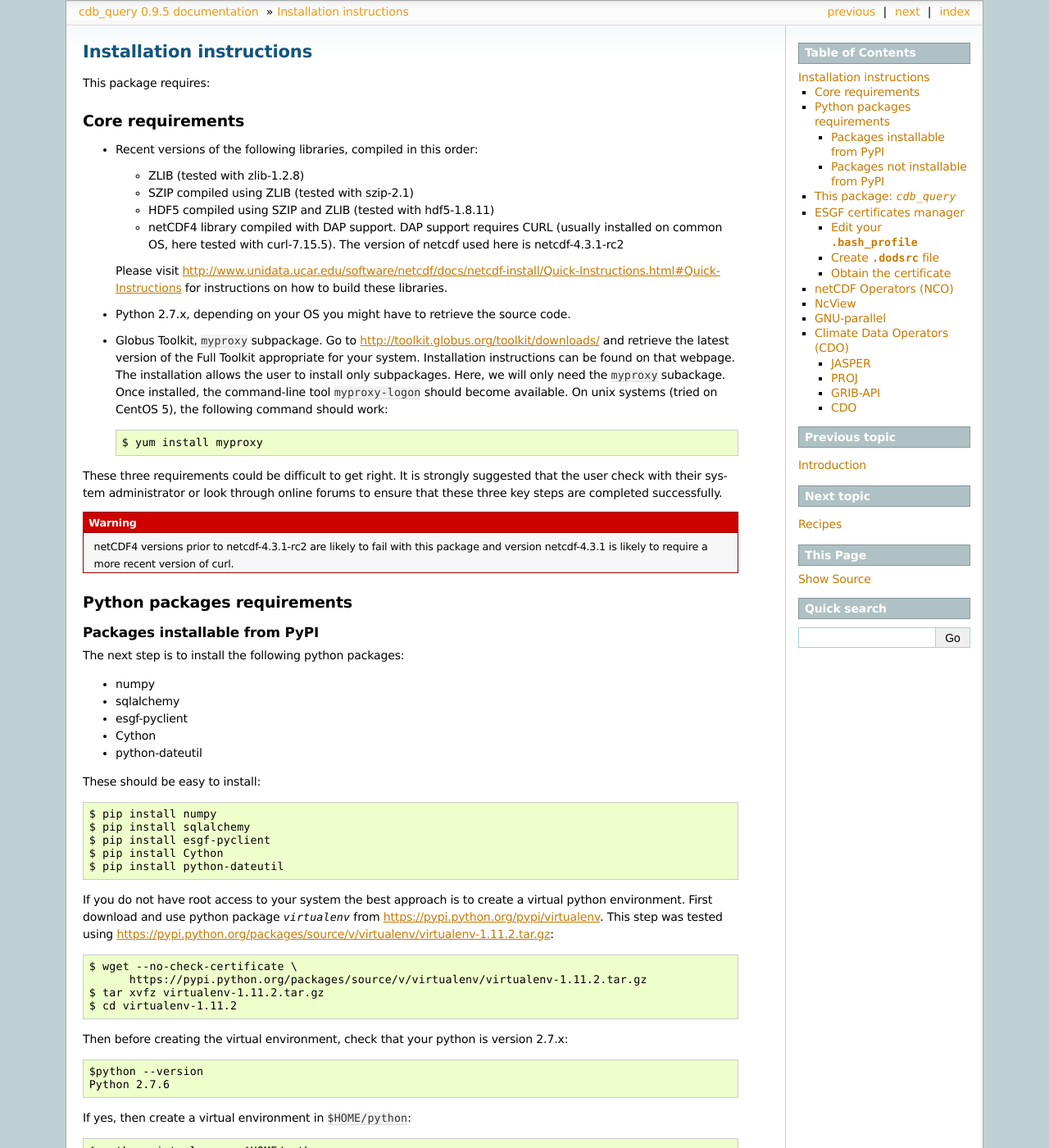
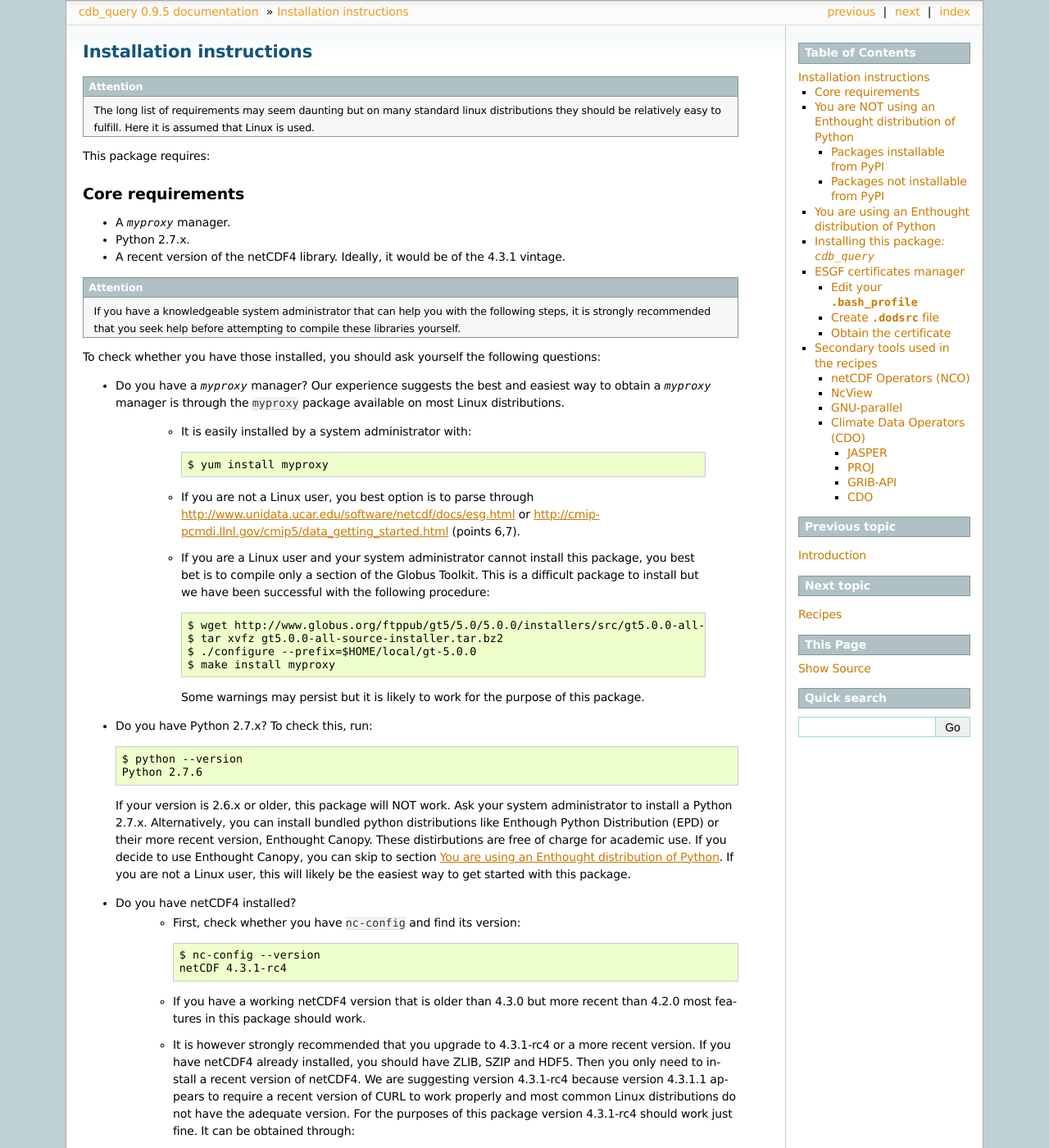
Before and after one commit to laliberte/cdb_query, a Sphinx documentation site: the page built from docs/install.rst, in a window 1280 px wide and 1400 px high. Shown: the whole window at 82% size. Built offline with Sphinx 7.4.7, drawn with Linux system fonts in a browser that asks for light colours; some of the changed text lies outside the part shown.

Commit message:
Bug fixes with remote_netcdf and advanced to rc3.dev6

```diff
--- a/docs/install.rst
+++ b/docs/install.rst
@@ -1,41 +1,95 @@
 Installation instructions
 =========================
+
+
+.. attention:: The long list of requirements may seem daunting but on many
+               standard linux distributions they should be relatively easy to
+               fulfill. Here it is assumed that Linux is used.
 
 This package requires:
 
 Core requirements
 -----------------
-* Recent versions of the following libraries, compiled in this order:
 
-  * ZLIB (tested with zlib-1.2.8)
-  * SZIP compiled using ZLIB (tested with szip-2.1)
-  * HDF5 compiled using SZIP and ZLIB (tested with hdf5-1.8.11)
-  * netCDF4 library compiled with DAP support. DAP support requires CURL (usually installed on
-    common OS, here tested with curl-7.15.5). The version of netcdf used here is netcdf-4.3.1-rc2
+* A `myproxy` manager.
+* Python 2.7.x.
+* A recent version of the netCDF4 library. Ideally, it would be of the 4.3.1 vintage.
 
-  Please visit http://www.unidata.ucar.edu/software/netcdf/docs/netcdf-install/Quick-Instructions.html#Quick-Instructions
-  for instructions on how to build these libraries.
+.. attention:: If you have a knowledgeable system administrator that can help you with
+               the following steps, it is strongly recommended that you seek help before
+               attempting to compile these libraries yourself.
 
-* Python 2.7.x, depending on your OS you might have to retrieve the source code.
+To check whether you have those installed, you should ask yourself the following questions:
 
-* Globus Toolkit, ``myproxy`` subpackage.
-  Go to http://toolkit.globus.org/toolkit/downloads/ and retrieve the latest version of the Full Toolkit appropriate for your system.
-  Installation instructions can be found on that webpage. The installation allows the user to install only subpackages. Here,
-  we will only need the ``myproxy`` subackage. Once installed, the command-line tool ``myproxy-logon`` should become available.
-  On unix systems (tried on CentOS 5), the following command should work::
+* Do you have a `myproxy` manager? Our experience suggests the best and easiest way to obtain a
+  `myproxy` manager is through the ``myproxy`` package available on most Linux distributions.
 
-    $ yum install myproxy
+    * It is easily installed by a system administrator with::
 
-These three requirements could be difficult to get right. It is strongly suggested that the user check
-with their system administrator or look through online forums to ensure that these three key steps
-are completed successfully.
+        $ yum install myproxy
 
-.. warning:: netCDF4 versions prior to netcdf-4.3.1-rc2 are likely to fail with this package and
-             version netcdf-4.3.1 is likely to require a more recent version of curl.
+    * If you are not a Linux user, you best option is to parse through
+      http://www.unidata.ucar.edu/software/netcdf/docs/esg.html or
+      http://cmip-pcmdi.llnl.gov/cmip5/data_getting_started.html (points 6,7).
 
+    * If you are a Linux user and your system administrator cannot install this package,
+      you best bet is to compile only a section of the Globus Toolkit. This is a difficult
+      package to install but we have been successful with the following procedure::
 
-Python packages requirements
-----------------------------
+          $ wget http://www.globus.org/ftppub/gt5/5.0/5.0.0/installers/src/gt5.0.0-all-source-installer.tar.bz2
+          $ tar xvfz gt5.0.0-all-source-installer.tar.bz2
+          $ ./configure --prefix=$HOME/local/gt-5.0.0
+          $ make install myproxy
+
+      Some warnings may persist but it is likely to work for the purpose of this package.
+
+* Do you have Python 2.7.x? To check this, run::
+
+    $ python --version
+    Python 2.7.6
+
+  If your version is 2.6.x or older, this package will NOT work. Ask your system administrator
+  to install a Python 2.7.x. Alternatively, you can install bundled python distributions
+  like Enthough Python Distribution (EPD) or their more recent version, Enthought Canopy.
+  These distirbutions are free of charge for academic use.
+  If you decide to use Enthought Canopy, you can skip to section :ref:`Enthought`.
+  If you are not a Linux user, this will likely be the easiest way to get started with this package.
+
+* Do you have netCDF4 installed?
+    * First, check whether you have ``nc-config`` and find its version::
+
+        $ nc-config --version
+        netCDF 4.3.1-rc4
+
+    * If you have a working netCDF4 version that is older than 4.3.0 but more recent than 4.2.0
+      most features in this package should work.
+
+    * It is however strongly recommended that you upgrade to 4.3.1-rc4 or a more recent version.
+      If you have netCDF4 already installed, you should have ZLIB, SZIP and HDF5. Then
+      you only need to install a recent version of netCDF4.
+      We are suggesting version 4.3.1-rc4
+      because version 4.3.1.1 appears to require a recent version of CURL to work properly
+      and most common Linux distributions do not have the adequate version. For the purposes
+      of this package version 4.3.1-rc4 should work just fine. It can be obtained through::
+
+          $ wget ftp://ftp.unidata.ucar.edu/pub/netcdf/netcdf-4.3.1-rc4.tar.gz
+
+      Please visit http://www.unidata.ucar.edu/software/netcdf/docs/netcdf-install/Quick-Instructions.html#Quick-Instructions
+      for instructions on how to build this library.
+
+    * If you do not have ``nc-config``, then it is likely that you will need to compile the following libraries,
+      compiled in this order:
+          * ZLIB (tested with zlib-1.2.8)
+          * SZIP compiled using ZLIB (tested with szip-2.1)
+          * HDF5 compiled using SZIP and ZLIB (tested with hdf5-1.8.11)
+          * netCDF4 library compiled with DAP support. DAP support requires CURL (usually installed on
+            common OS, here tested with curl-7.15.5). The version of netcdf used here is netcdf-4.3.1-rc4
+
+          Please visit http://www.unidata.ucar.edu/software/netcdf/docs/netcdf-install/Quick-Instructions.html#Quick-Instructions
+          for instructions on how to build these libraries.
+
+You are NOT using an Enthought distribution of Python
+-----------------------------------------------------
 
 Packages installable from PyPI
 ^^^^^^^^^^^^^^^^^^^^^^^^^^^^^^
@@ -43,7 +97,6 @@ The next step is to install the following python packages:
 
 * numpy
 * sqlalchemy
-* esgf-pyclient
 * Cython
 * python-dateutil
 
@@ -51,7 +104,6 @@ These should be easy to install::
 
     $ pip install numpy
     $ pip install sqlalchemy
-    $ pip install esgf-pyclient
     $ pip install Cython
     $ pip install python-dateutil
 
@@ -82,7 +134,6 @@ Finally, install the python packages you require::
 
     $ pip install numpy
     $ pip install sqlalchemy
-    $ pip install esgf-pyclient
     $ pip install Cython
     $ pip install python-dateutil
 
@@ -133,11 +184,33 @@ Run the tests::
 
 If all tests were passed, the installation was successful!
 
-This package: `cdb_query`
--------------------------
+.. _Enthought:
+
+You are using an Enthought distribution of Python
+-------------------------------------------------
+* If you are using Enthought Python Distribution (EPD), it should provide you
+  with a command line ``python`` with the right version and all the requirements.
+
+* If you are using the more recent Enthough Canopy, you need to run the following
+  command::
+
+    $ canopy_cli setup
+
+  This will "construct a full, user-accessible Python environment". See
+  http://docs.enthought.com/canopy/configure/canopy-cli.html#canopy-cli-setup
+  for more information. This installs a python environment in a pre-specified
+  location, depending on your OS. A complete list can be found here in
+  http://docs.enthought.com/canopy/configure/canopy-cli.html#canopy-cli-s-default-location-in-the-canopy-user-python-environment.
+  On Linux, it tends to be easier to simply activate the command-line interface::
+
+    $ source /path/canopy/location/bin/activate
+
+Installing this package: `cdb_query`
+-------------------------------------
 This package can be installed with ``pip``::
 
     $ pip install cdb_query
+    $ pip install esgf-pyclient
 
 .. warning:: If you are using a virtual environment, you must always ``source $HOME/python/bin/activate`` BEFORE
              using ``cdb_query``
@@ -231,15 +304,18 @@ ESGF username.
 Alternatively, users can have a look at http://www.unidata.ucar.edu/software/netcdf/docs/esg.html
 or at http://cmip-pcmdi.llnl.gov/cmip5/data_getting_started.html (points 6,7)
 
+Secondary tools used in the recipes
+-----------------------------------
+
 netCDF Operators (NCO)
-----------------------
+^^^^^^^^^^^^^^^^^^^^^^
 Some of the recipes make use of `NCO`. These recipes were tested using version 4.4.0 linked against the aforementioned
 netcdf libraries. Please consult the project's webpage for information on how to install: http://nco.sourceforge.net/.
 
 These recipes were tested using the `NCO` built using the BASH script found in :ref:`install-nco`
 
 NcView
-------
+^^^^^^
 With all the libraries properly installed, `NcView` is now easy to install::
 
     $ wget ftp://cirrus.ucsd.edu/pub/ncview/ncview-2.1.2.tar.gz
@@ -258,7 +334,7 @@ With all the libraries properly installed, `NcView` is now easy to install::
 This installation installs `NcView` in ``$HOME/local/ncview-2.1.2/bin`` and this directory should be added to your path.
 
 GNU-parallel
-------------
+^^^^^^^^^^^^
 `GNU-parallel` can be used to speed up part of the discovery process. It can be installed this way::
 
     $ wget http://ftp.gnu.org/gnu/parallel/parallel-latest.tar.bz2
@@ -271,7 +347,7 @@ GNU-parallel
 This installation installs `GNU-parallel` in ``$HOME/local/parallel-20140122/bin`` and this directory should be added to your path.
 
 Climate Data Operators (CDO)
-----------------------------
+^^^^^^^^^^^^^^^^^^^^^^^^^^^^
 
 The netCDF4 files generated by `cdb_query` are not compatible with `CDO`. `NCO` can be used to extract variables and
 remove the hierarchical structure. The retrieved data will then be compatible with `CDO`. With all the installed libraries,
@@ -279,7 +355,7 @@ remove the hierarchical structure. The retrieved data will then be compatible wi
 
 
 JASPER
-^^^^^^
+""""""
 You will need to first install `jasper`::
 
     $ wget http://www.ece.uvic.ca/~frodo/jasper/software/jasper-1.900.1.zip
@@ -290,7 +366,7 @@ You will need to first install `jasper`::
     $ make install
 
 PROJ
-^^^^
+""""
 Next, you will need `proj`::
 
     $ wget http://download.osgeo.org/proj/proj-4.8.0.tar.gz
@@ -301,7 +377,7 @@ Next, you will need `proj`::
     $ make install
 
 GRIB-API
-^^^^^^^^
+""""""""
 Then you will need ``grib-api``::
 
     $ wget https://software.ecmwf.int/wiki/download/attachments/3473437/grib_api-1.11.0.tar.gz
@@ -314,7 +390,7 @@ Then you will need ``grib-api``::
     $ make install
 
 CDO
-^^^
+"""
 
 Finally, you are ready to install `CDO`::
 
--- a/setup.py
+++ b/setup.py
@@ -14,7 +14,7 @@ from setuptools import setup, find_packages
 package_name='cdb_query'
 setup(
        name = package_name,
-       version = "0.9.5rc3.dev5",
+       version = "0.9.5rc3.dev6",
        packages=[package_name],
        package_dir = {package_name: 'lib'},
 #
```
Also changed, not shown: 2 other files.
